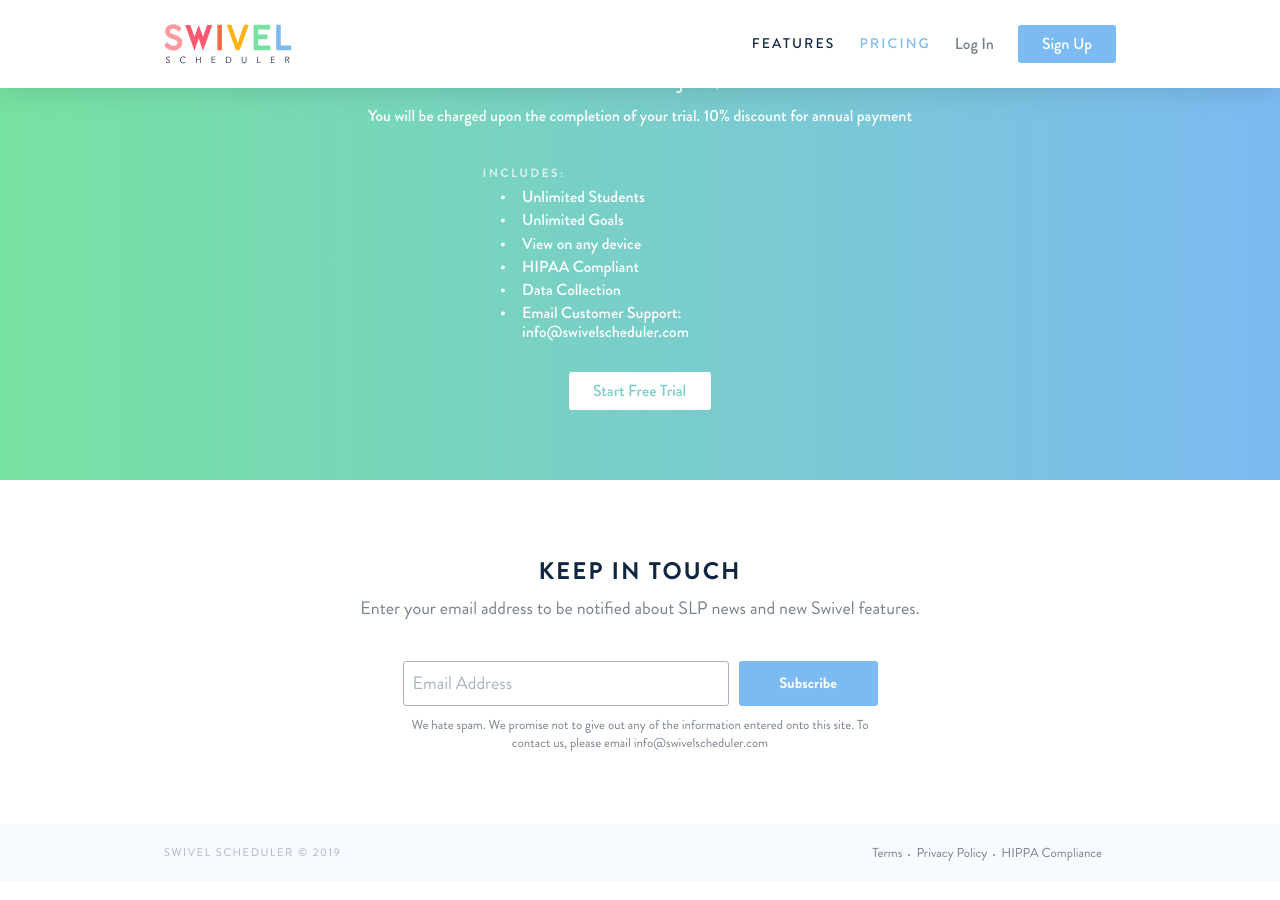
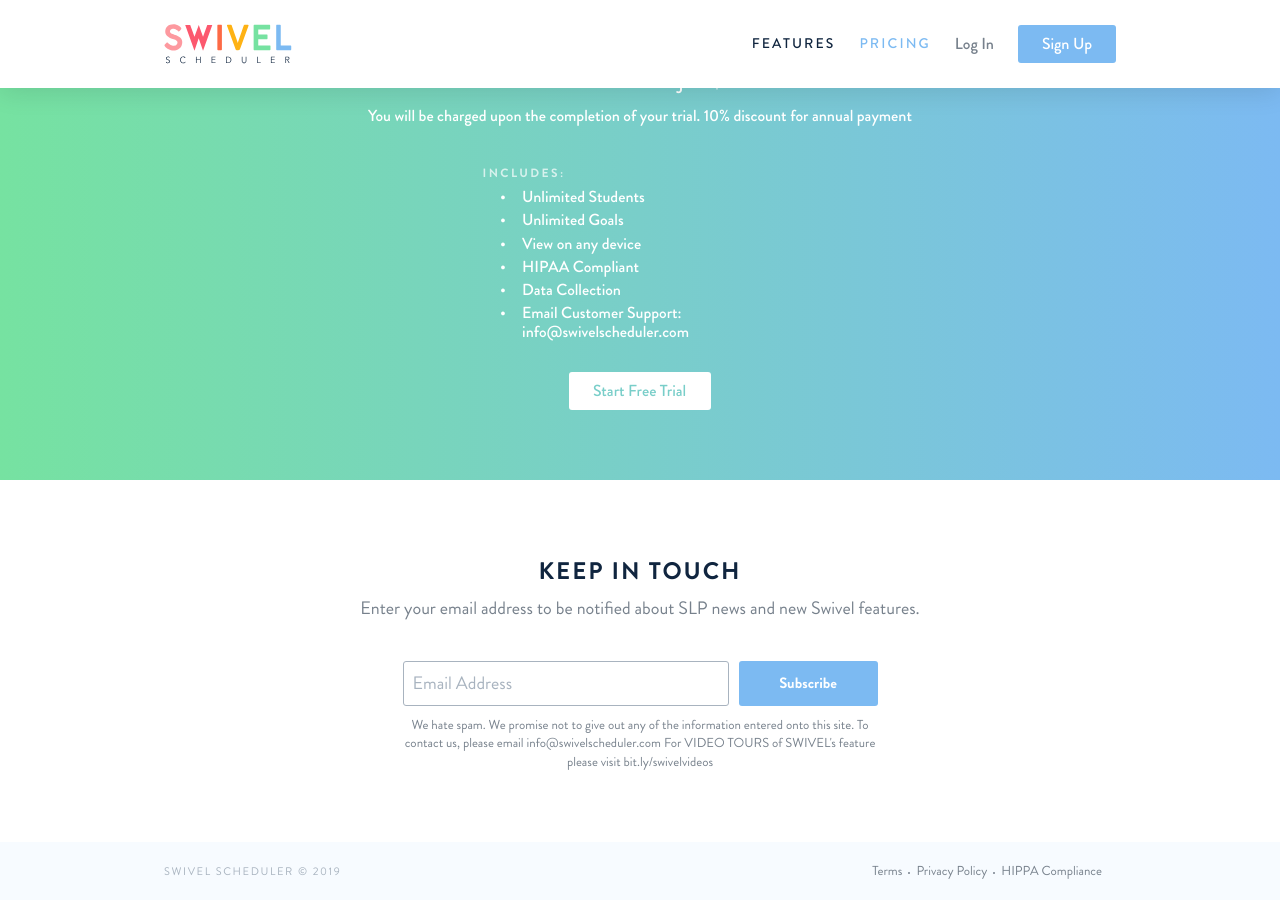
Before and after one commit to swivelscheduler/swivelscheduler.com, a Jekyll site: the page built from index.md, in a window 1280 px wide and 900 px high, scrolled down 1519 px. Built offline with Jekyll 4.4.1, drawn with Linux system fonts in a browser that asks for light colours.

Commit message:
Updated Index

```diff
--- a/index.md
+++ b/index.md
@@ -46,6 +46,6 @@ contact_form_text: |-
   We hate spam. We promise not to give out any of the information entered onto this site.
 
 
-  To contact us, please email info@swivelscheduler.com
+  To contact us, please email info@swivelscheduler.com  For VIDEO TOURS of SWIVEL's feature please visit bit.ly/swivelvideos
 layout: home
 ---
```
